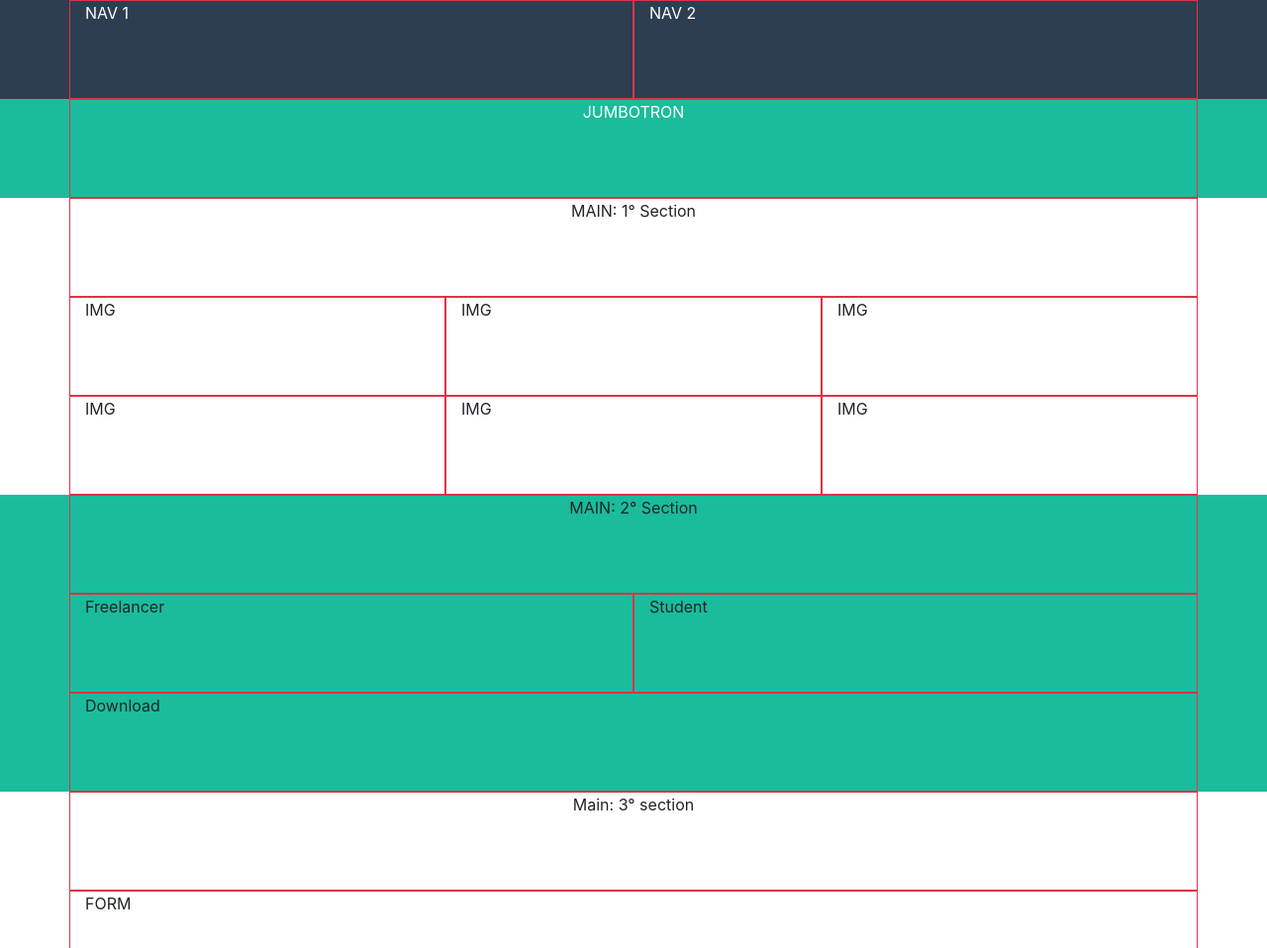
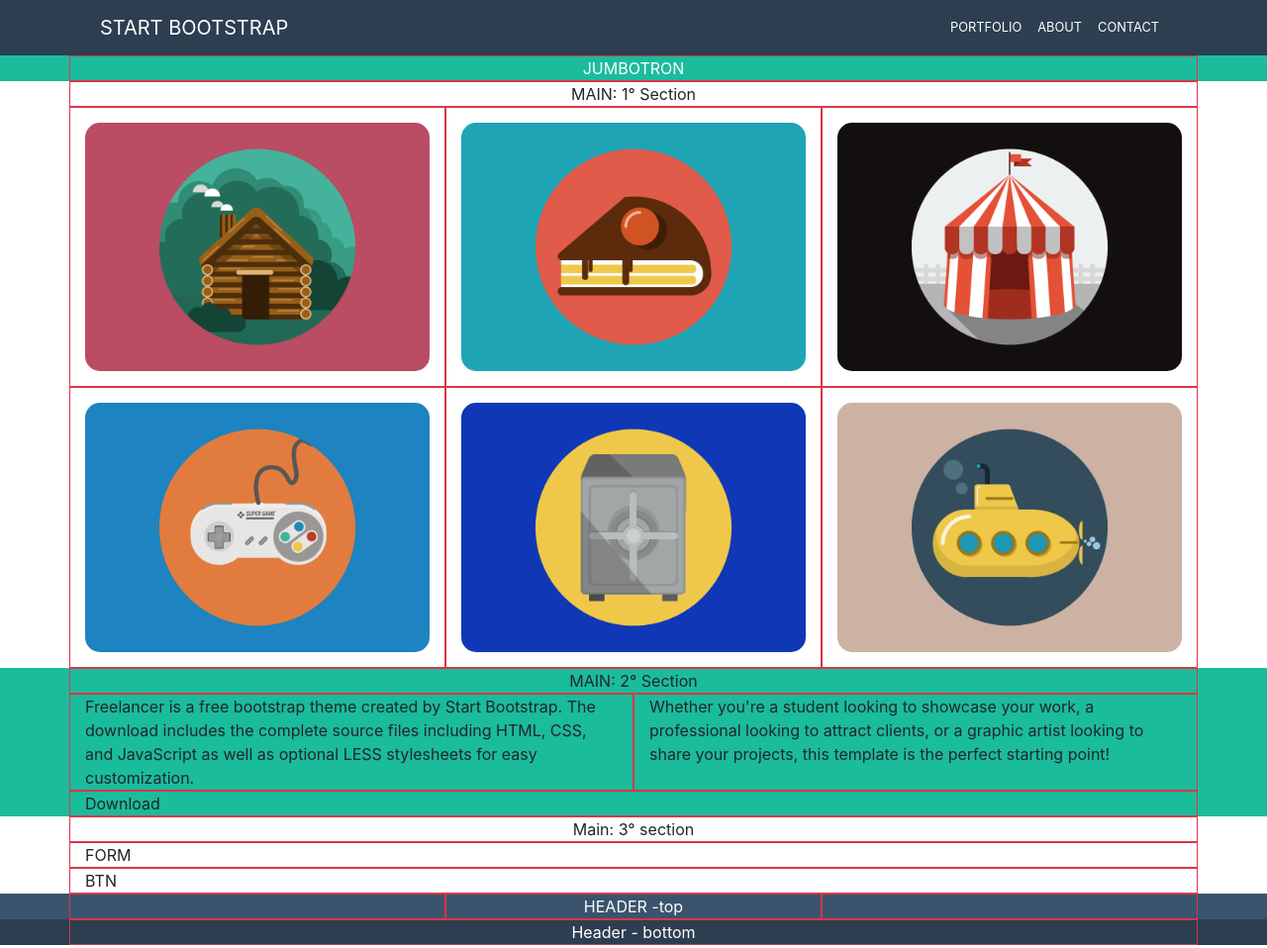
Before and after one commit to planeset94/html-css-bootstrap-freelancer, a plain HTML site: page index.html in a window 1280 px wide. Shown: the top 958 px of the page at 99% size. Drawn offline with nearby package versions, Linux system fonts and the light colour scheme.

Commit message:
Navbar completed

```diff
--- a/assets/css/style.css
+++ b/assets/css/style.css
@@ -14,7 +14,28 @@
     background-color: white;
 }
 
-[class*="col-"]{
+/* [class*="col-"]{
     height: 100px;
 
+} */
+/* HEADER
+    NAV  */
+._link_dim{
+    font-size: 0.8rem;
 }
+
+
+
+
+.section_one .photo{
+    height: 100%;
+    width: auto;
+    padding:15px 0;
+
+}
+
+.section_one .photo img{
+    width: 100%;
+    height: 100%;
+    border-radius: 15px;
+}
--- a/index.html
+++ b/index.html
@@ -14,17 +14,37 @@
 </head>
 
 <body>
-
+    <!-- Site Header  -->
     <header>
+        <!-- Navbar  -->
         <nav class="nav-bar _bg_darkblue">
             <div class="container">
-                <div class="row">
-                    <div class="col-6 border border-danger text-white">NAV 1</div>
-                    <div class="col-6 border border-danger text-white">NAV 2</div>
-                </div>
+                <nav class="navbar navbar-expand-md navbar-light">
+                    <a class="navbar-brand text-white" href="#">START BOOTSTRAP</a>
+                    <button class="navbar-toggler border border-white" type="button" data-toggle="collapse"
+                        data-target="#navbarNav" aria-controls="navbarNav" aria-expanded="false"
+                        aria-label="Toggle navigation">
+                        <span class="navbar-toggler-icon"></span>
+                    </button>
+                    <div class="collapse navbar-collapse justify-content-end" id="navbarNav">
+                        <ul class="navbar-nav">
+                            <li class="nav-item active">
+                                <a class="nav-link text-white _link_dim align-bottom" href="#">PORTFOLIO <span
+                                        class="sr-only">(current)</span></a>
+                            </li>
+                            <li class="nav-item">
+                                <a class="nav-link text-white _link_dim align-bottom" href="#">ABOUT</a>
+                            </li>
+                            <li class="nav-item">
+                                <a class="nav-link text-white _link_dim align-bottom" href="#">CONTACT</a>
+                            </li>
+
+                        </ul>
+                    </div>
+                </nav>
             </div>
         </nav>
-
+        <!-- /Navbar  -->
 
         <!-- JUMBO  -->
         <div class="jumbo _bg_green">
@@ -36,7 +56,7 @@
         </div>
         <!-- /JUMBO  -->
     </header>
-    <!-- /Header  -->
+    <!-- /Site Header  -->
 
     <!-- Main  -->
     <main>
@@ -47,12 +67,25 @@
                     <div class="col-12 border border-danger text-center">MAIN: 1° Section</div>
                 </div>
                 <div class="row">
-                    <div class="col-lg-4 col-md-6 col-xs-12 border border-danger">IMG</div>
-                    <div class="col-lg-4 col-md-6 col-xs-12 border border-danger">IMG</div>
-                    <div class="col-lg-4 col-md-6 col-xs-12 border border-danger">IMG</div>
-                    <div class="col-lg-4 col-md-6 col-xs-12 border border-danger">IMG</div>
-                    <div class="col-lg-4 col-md-6 col-xs-12 border border-danger">IMG</div>
-                    <div class="col-lg-4 col-md-6 col-xs-12 border border-danger">IMG</div>
+                    <div class="square col-lg-4 col-md-6 col-xs-12 border border-danger">
+                        <div class="photo"><img src="./assets/img/cabin.png" alt="picture of a house "></div>
+                    </div>
+                    <div class="square col-lg-4 col-md-6 col-xs-12 border border-danger">
+                        <div class="photo"><img src="./assets/img/cake.png" alt="picture of a cake"></div>
+                    </div>
+                    <div class="square col-lg-4 col-md-6 col-xs-12 border border-danger">
+                        <div class="photo"><img src="./assets/img/circus.png" alt="picture of a circus's tent"></div>
+                    </div>
+                    <div class="square col-lg-4 col-md-6 col-xs-12 border border-danger">
+                        <div class="photo"><img src="./assets/img/game.png" alt="picture of a joystick game"></div>
+                    </div>
+                    <div class="square col-lg-4 col-md-6 col-xs-12 border border-danger">
+                        <div class="photo"><img src="./assets/img/safe.png" alt="picture of a strongbox"></div>
+                    </div>
+                    <div class="square col-lg-4 col-md-6 col-xs-12 border border-danger">
+                        <div class="photo"><img src="./assets/img/submarine.png" alt="picture of a submarine"></div>
+                    </div>
+
 
                 </div>
 
@@ -67,8 +100,13 @@
                 </div>
 
                 <div class="row">
-                    <div class="col-md-6 col-xs-12 border border-danger">Freelancer</div>
-                    <div class="col-md-6 col-xs-12 border border-danger">Student</div>
+                    <div class="col-md-6 col-xs-12 border border-danger">Freelancer is a free bootstrap
+                        theme created by Start Bootstrap. The download includes the complete source files including
+                        HTML, CSS, and JavaScript as well as optional LESS stylesheets for easy customization.</div>
+                    <div class="col-md-6 col-xs-12 border border-danger">Whether you're a student looking to showcase
+                        your work, a professional looking to attract clients, or a graphic artist looking to share your
+                        projects, this template is the perfect starting
+                        point!</div>
                 </div>
 
                 <div class="row">
```
Also changed, not shown: assets/img/avatar.svg (added), assets/img/cabin.png (added), assets/img/cake.png (added), assets/img/circus.png (added), assets/img/game.png (added), assets/img/safe.png (added), assets/img/submarine.png (added), 2 other files.
